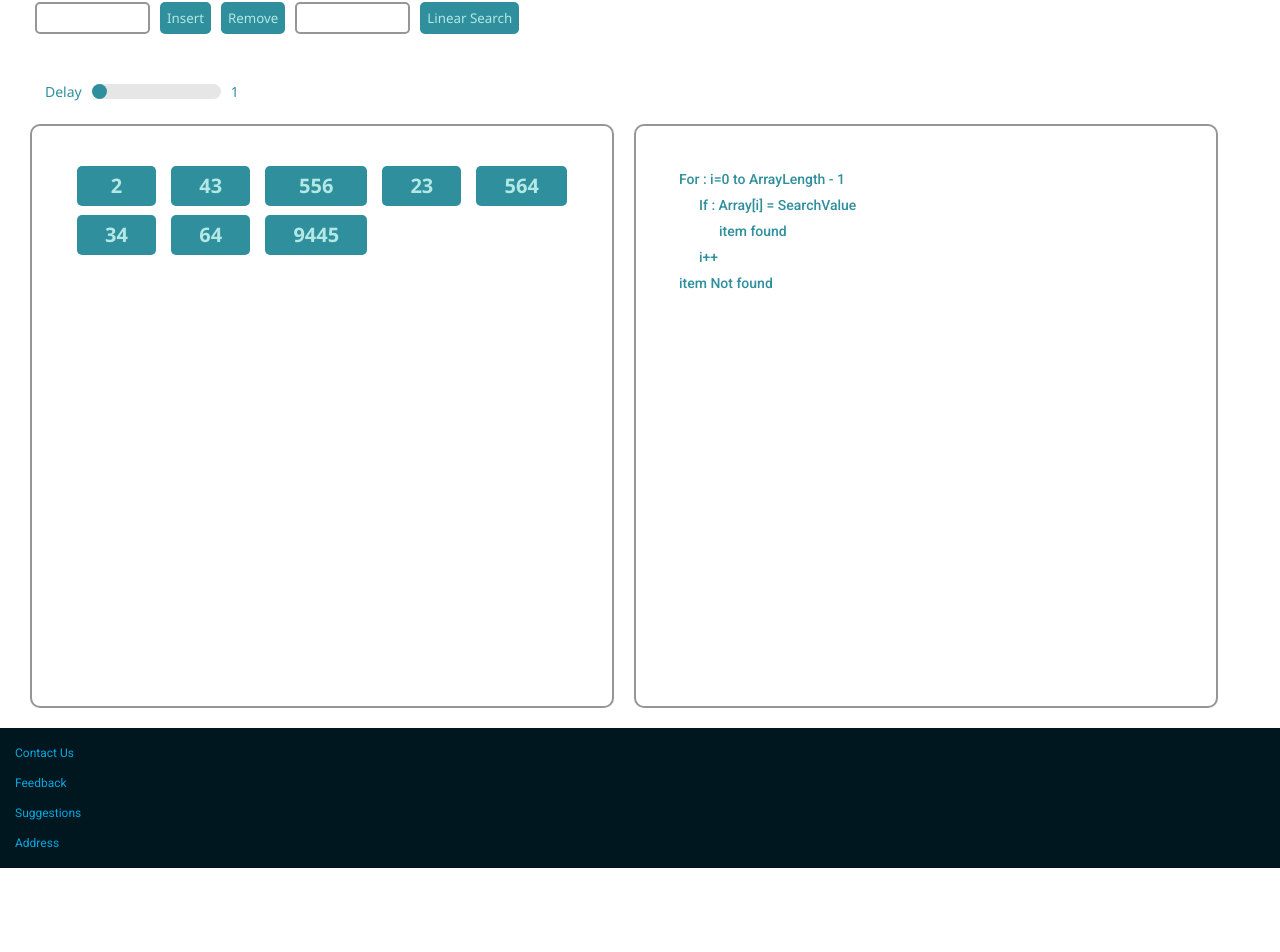
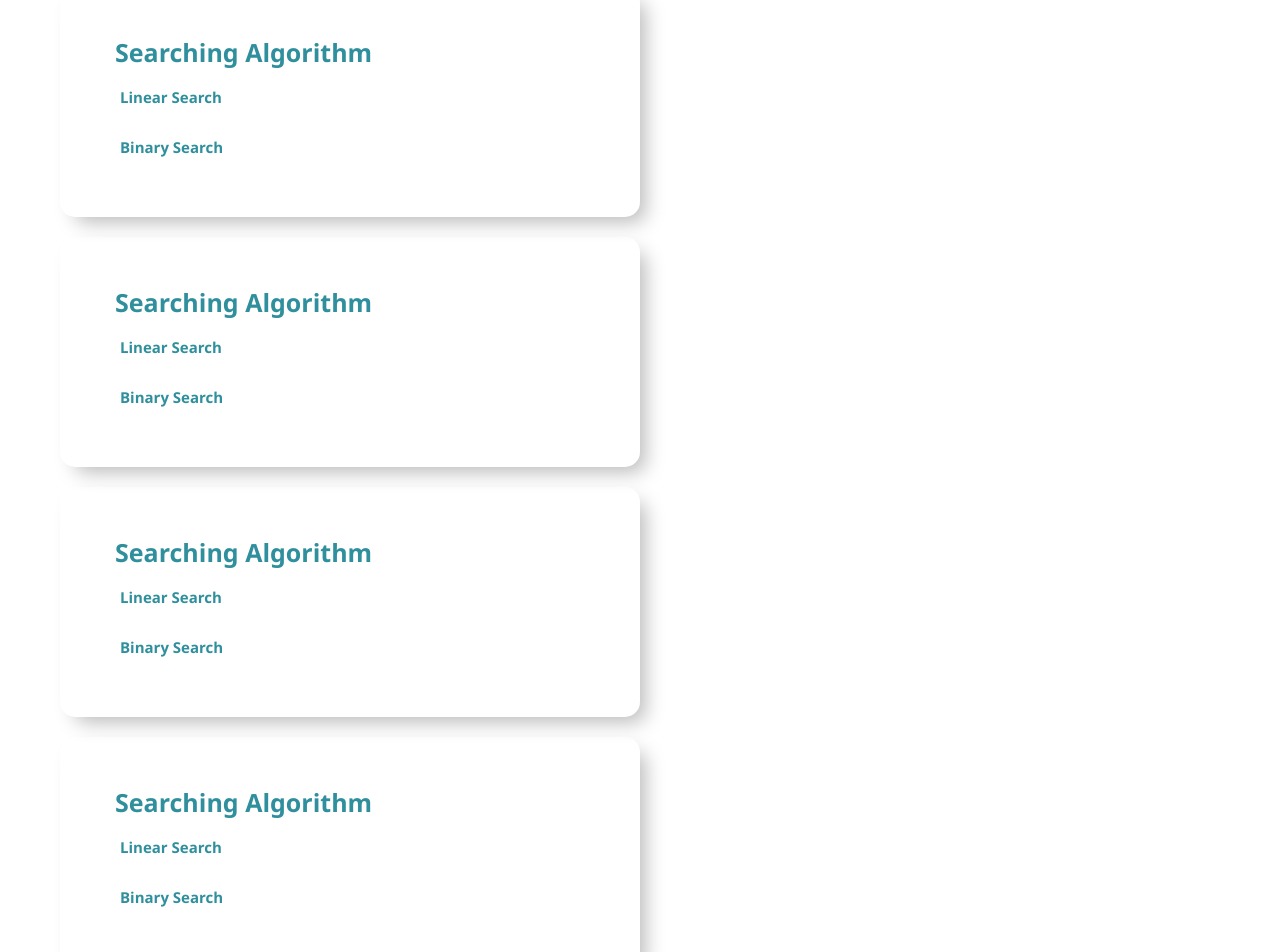
Before and after one commit to TanjilulAnwar/AlgorithmVisualization, an Angular app: page / in a window 1280 px wide. Shown: the part 137-1089 px from the top of the page. Before the commit the page ends 1005 px from the top, so only its background shows below. Built offline with nearby package versions, Linux system fonts and the light colour scheme.

Commit message:
Added routing in home

```diff
--- a/src/app/app.component.css
+++ b/src/app/app.component.css
@@ -1,5 +1,5 @@
 .app-page{
-    padding-left: 10px;
+    padding: 20px;
     height: auto;
 
 }
--- a/src/app/app.module.ts
+++ b/src/app/app.module.ts
@@ -19,7 +19,7 @@ import {MatCardModule}from '@angular/material/card';
 
     NavBarComponent,
     FooterComponent,
-    LinearSearchComponent
+
 
   ],
   imports: [
--- a/src/app/component/algorithms/linear-search/linear-search.component.ts
+++ b/src/app/component/algorithms/linear-search/linear-search.component.ts
@@ -23,7 +23,7 @@ export class LinearSearchComponent implements OnInit {
   constructor() {
 
     this.activeIndex = undefined;
-    this.inputStack = [2, 43, 556, 23, 564, 34, 64, 9445]
+    this.inputStack = [2, 7, 11, 34, 66, 95, 15, 101]
   }
 
   ngOnInit(): void {
--- a/src/app/component/home/home.component.css
+++ b/src/app/component/home/home.component.css
@@ -1,5 +1,40 @@
-.app-home{
-    height: auto;
-    padding: 20px;;
+.app-home {
+     height: auto;
+    padding: 20px;
 
 }
+
+.app-home-card {
+    padding: 50px;
+    margin: 20px;
+    font-family: 'Segoe UI', Tahoma, Geneva, Verdana, sans-serif;
+    border-radius: 15px;
+width: 40%;
+    box-shadow: 10px 10px 20px -5px rgba(0, 0, 0, 0.28);
+    -webkit-box-shadow: 10px 10px 20px -5px rgba(0, 0, 0, 0.28);
+    -moz-box-shadow: 10px 10px 20px -5px rgba(0, 0, 0, 0.28);
+}
+
+.app-home-card-title {
+font-size: 25px;
+font-weight: 600;
+color:#2F8F9D;
+padding: 5px;
+
+}
+
+.app-home-card-item{
+    margin-top:10px ;
+    font-size: 15px;
+    width: inherit;
+    font-weight: 600;
+    color:#2F8F9D;
+    padding: 10px;
+    border-radius: 10px;
+    cursor: pointer;
+}
+
+.app-home-card-item:hover{
+  background-color: #2f8e9d2a;
+  color: #2F8F9D;
+}
--- a/src/app/component/home/home.component.html
+++ b/src/app/component/home/home.component.html
@@ -1,5 +1,65 @@
 <div class="app-home">
 
-<app-linear-search></app-linear-search>
+<!-- <app-linear-search></app-linear-search> -->
+
+<div class="app-home-card">
+    <div class="app-home-card-title">
+        Searching Algorithm
+    </div>
+    <div class="app-home-card-item" routerLink="algorithm/linear-search">
+        Linear Search
+    </div>
+    <div class="app-home-card-item" routerLink="algorithm/linear-search">
+        Binary Search
+    </div>
+</div>
+
+<div class="app-home-card">
+    <div class="app-home-card-title">
+        Searching Algorithm
+    </div>
+    <div class="app-home-card-item" routerLink="algorithm/linear-search">
+        Linear Search
+    </div>
+    <div class="app-home-card-item" routerLink="algorithm/linear-search">
+        Binary Search
+    </div>
+</div>
+
+<div class="app-home-card">
+    <div class="app-home-card-title">
+        Searching Algorithm
+    </div>
+    <div class="app-home-card-item" routerLink="algorithm/linear-search">
+        Linear Search
+    </div>
+    <div class="app-home-card-item" routerLink="algorithm/linear-search">
+        Binary Search
+    </div>
+</div>
+
+<div class="app-home-card">
+    <div class="app-home-card-title">
+        Searching Algorithm
+    </div>
+    <div class="app-home-card-item" routerLink="algorithm/linear-search">
+        Linear Search
+    </div>
+    <div class="app-home-card-item" routerLink="algorithm/linear-search">
+        Binary Search
+    </div>
+</div>
+
+<div class="app-home-card">
+    <div class="app-home-card-title">
+        Searching Algorithm
+    </div>
+    <div class="app-home-card-item" routerLink="algorithm/linear-search">
+        Linear Search
+    </div>
+    <div class="app-home-card-item" routerLink="algorithm/linear-search">
+        Binary Search
+    </div>
+</div>
 
 </div>
--- a/src/app/component/shared/nav-bar/nav-bar.component.html
+++ b/src/app/component/shared/nav-bar/nav-bar.component.html
@@ -17,7 +17,7 @@
         <a href="https://github.com/TanjilulAnwar">Tanjilul Anwar</a>
       </div>
       <div class="app-topbar-left-item" >
-        <a href="https://github.com/TanjilulAnwar">Algorithms</a>
+        <a href="">Algorithms</a>
       </div>
     <div class="app-topbar-left-item" *ngFor="let item of topBarItems">
         <a routerLink="{{item.link}}">{{item.name}}</a>
```
Also changed, not shown: src/app/app-routing.module.ts (+6 -2 lines).
